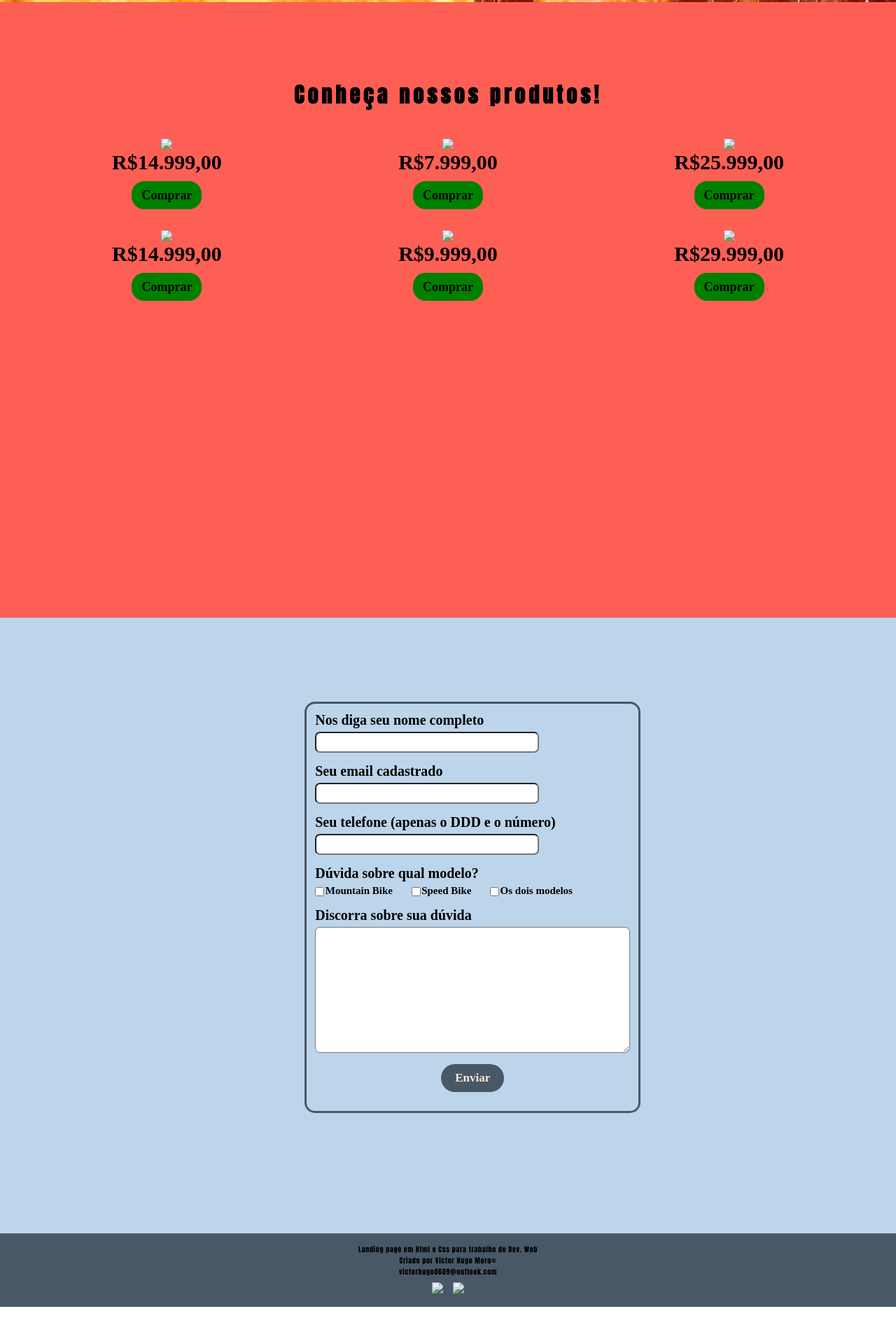
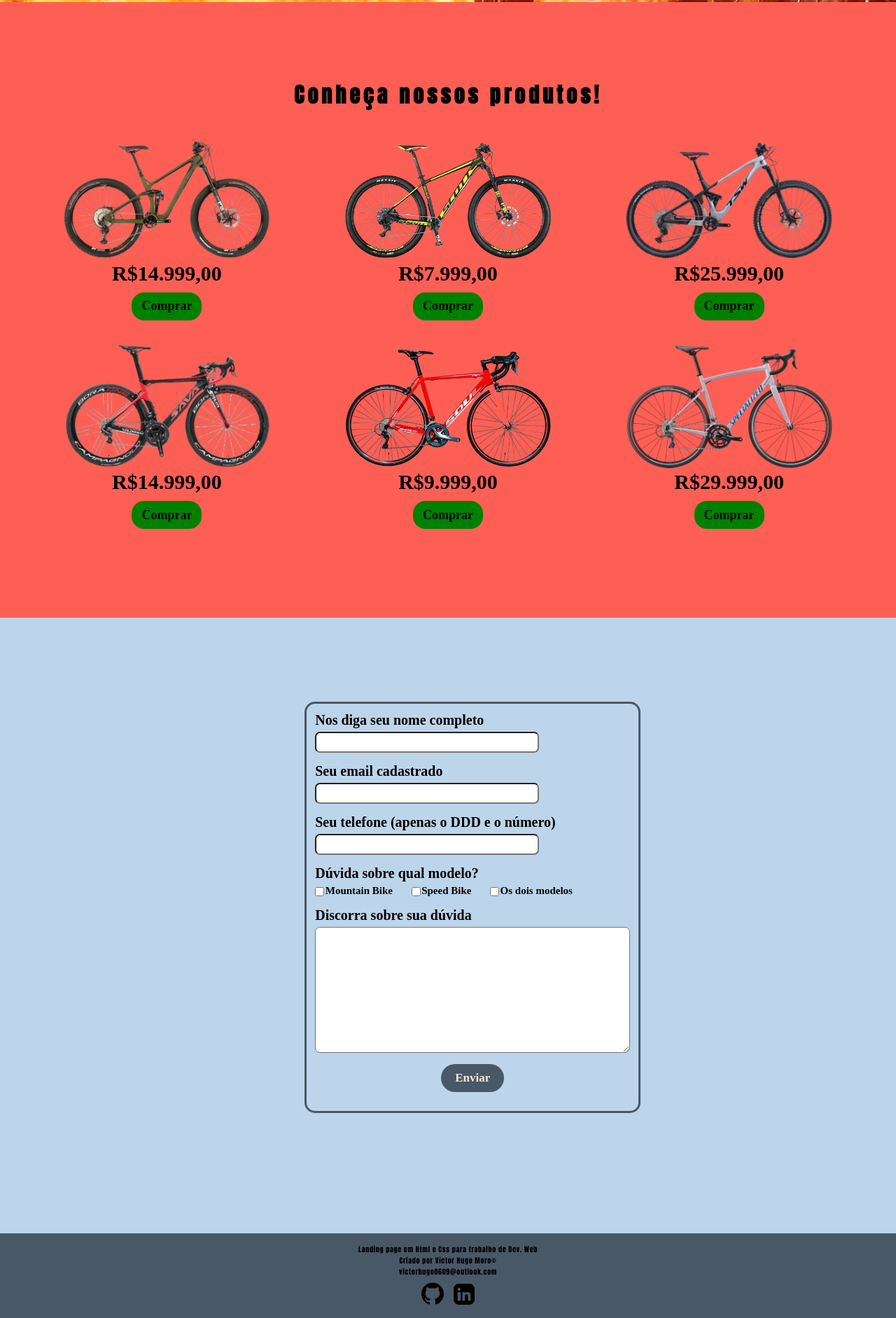
Before and after one commit to Victormoroo/Projects_and_works, a plain HTML site: page Site_Bicicletas/index.html in a window 1280 px wide. Shown: the part 877-2761 px from the top of the page at 70% size. Drawn offline with nearby package versions, Linux system fonts and the light colour scheme; the site is published under a folder, as on GitHub Pages, so addresses that start at the root find nothing; a web font is replaced by a local one.

Commit message:
feat: creation of assets folder and change of internal links

```diff
--- a/Site_Bicicletas/style.css
+++ b/Site_Bicicletas/css/style.css
@@ -74,7 +74,7 @@ section {
 .inicio {
     width: 100%;
     height: 100vh;
-    background-image: url(img/bike\ 2.jpg);
+    background-image: url(../assets/img/bike\ 2.jpg);
     font-family: 'Anton', sans-serif;
 }
 
--- a/Site_Bicicletas/index.html
+++ b/Site_Bicicletas/index.html
@@ -5,9 +5,9 @@
     <meta http-equiv="X-UA-Compatible" content="IE=edge">
     <meta name="viewport" content="width=device-width, initial-scale=1.0">
 
-    <link rel="shortcut icon" href="img/icone.ico" type="image/x-icon">
+    <link rel="shortcut icon" href="./assets/img/icone.ico" type="image/x-icon">
     <link rel="stylesheet" href="https://fonts.googleapis.com/css2?family=Material+Symbols+Outlined:opsz,wght,FILL,GRAD@20..48,100..700,0..1,-50..200" />
-    <link rel="stylesheet" href="style.css">
+    <link rel="stylesheet" href="./css/style.css">
 
     <title>Slik Bike</title>
 
@@ -38,34 +38,34 @@
             <h2 class="page2">Conheça nossos produtos!</h2>
             <div class="mtb-bikes">
                 <div class="caixa-mtb">
-                    <img class="mtb" src="/img/mtb 1.png">
+                    <img class="mtb" src="./assets/img/mtb 1.png">
                     <p>R$14.999,00</p>
                     <button>Comprar</button>
                 </div>
                 <div class="caixa-mtb">
-                    <img class="mtb" id="margem-mtb" src="/img/mtb 2.png">
+                    <img class="mtb" id="margem-mtb" src="./assets/img/mtb 2.png">
                     <p>R$7.999,00</p>
                     <button>Comprar</button>
                 </div>
                 <div class="caixa-mtb">
-                    <img class="mtb" src="/img/mtb 3.png">
+                    <img class="mtb" src="./assets/img/mtb 3.png">
                     <p>R$25.999,00</p>
                     <button>Comprar</button>
                 </div>
             </div>
             <div class="speed-bikes">
                 <div class="caixa-speed">
-                    <img class="speed" src="/img/speed 1.png">
+                    <img class="speed" src="./assets/img/speed 1.png">
                     <p>R$14.999,00</p>
                     <button>Comprar</button>
                 </div>
                 <div class="caixa-speed">
-                    <img class="speed" id="margem-mtb" src="/img/speed 2.png">
+                    <img class="speed" id="margem-mtb" src="./assets/img/speed 2.png">
                     <p>R$9.999,00</p>
                     <button>Comprar</button>
                 </div>
                 <div class="caixa-speed">
-                    <img class="speed" src="/img/speed 3.png">
+                    <img class="speed" src="./assets/img/speed 3.png">
                     <p>R$29.999,00</p>
                     <button>Comprar</button>
                 </div>
@@ -106,8 +106,8 @@
         <p>Criado por Victor Hugo Moro&#169;</p>
         <p>victorhugo0609@outlook.com</p>
 
-        <a href="https://github.com/Victormoroo" target="_blank"><img src="/svg/github.svg"></a>
-        <a href="https://www.linkedin.com/in/victor-hugo-moro-941a2720a/" target="_blank"><img class="linkedin" src="/svg/linkedin.svg"></a>
+        <a href="https://github.com/Victormoroo" target="_blank"><img src="./assets/svg/github.svg"></a>
+        <a href="https://www.linkedin.com/in/victormoroo/" target="_blank"><img class="linkedin" src="./assets/svg/linkedin.svg"></a>
     </footer>
 
 </body>
```
Also changed, not shown: Site_Bicicletas/assets/img/bike 2.jpg (renamed from Site_Bicicletas/img/bike 2.jpg), Site_Bicicletas/assets/img/icone.ico (renamed from Site_Bicicletas/img/icone.ico), Site_Bicicletas/assets/img/mtb 1.png (renamed from Site_Bicicletas/img/mtb 1.png), Site_Bicicletas/assets/img/mtb 2.png (renamed from Site_Bicicletas/img/mtb 2.png), Site_Bicicletas/assets/img/mtb 3.png (renamed from Site_Bicicletas/img/mtb 3.png), Site_Bicicletas/assets/img/speed 1.png (renamed from Site_Bicicletas/img/speed 1.png), Site_Bicicletas/assets/img/speed 2.png (renamed from Site_Bicicletas/img/speed 2.png), Site_Bicicletas/assets/img/speed 3.png (renamed from Site_Bicicletas/img/speed 3.png), Site_Bicicletas/assets/svg/github.svg (renamed from Site_Bicicletas/svg/github.svg), Site_Bicicletas/assets/svg/linkedin.svg (renamed from Site_Bicicletas/svg/linkedin.svg), 3 other files.
